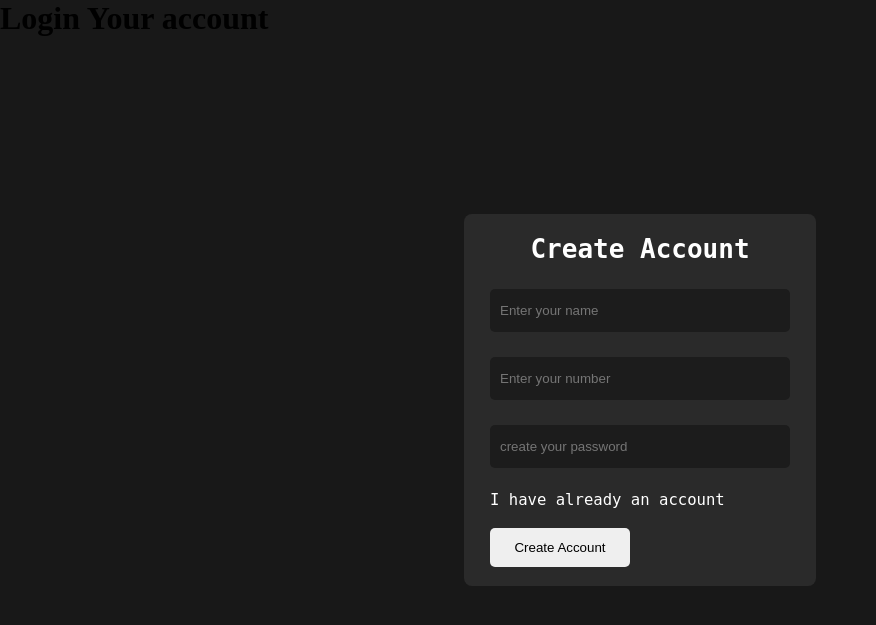
After one commit to codingMaster-13/python, a Flask app: template TodoList/templates/signup.html in a window 1280 px wide. The commit adds this page. Shown: the top 625 px of the page, without its empty margins (0-876 px from the left). Run offline with Flask 3, Linux system fonts and the light colour scheme; the template is opened without the code that fills it, so the values that code supplies are empty.

Commit message:
intial file

```diff
--- a/TodoList/main.py
+++ b/TodoList/main.py
@@ -1,9 +1,13 @@
-from flask import Flask, render_template
+from flask import Flask, render_template, request
 app = Flask(__name__)
 
 @app.route('/', methods=['GET', 'POST'])
-def index_roue():
-    return render_template('index.html')
+def index_route():
+    if request.method == 'POST':
+        print('post request is send')
+        return render_template("TodoList.html", user_img=request.form.get('username', 'undefined'))
+    else:
+        return render_template('index.html')
 
 if __name__=="__main__":
     app.run(debug=True)
--- a/TodoList/static/style.css
+++ b/TodoList/static/style.css
@@ -8,7 +8,7 @@ body {
     background: #181818;
 }
 
-.account {
+.account .create-account-form {
     background: #2a2a2a;
     border-radius: 8px;
     color: white;
@@ -23,19 +23,19 @@ body {
     gap: 10px;
 }
 
-.account h1 {
+.account .create-account-form h1 {
     margin-bottom: 15px;
     text-align: center;
 }
 
-.account form {
+.account .create-account-form form {
     display: flex;
     flex-direction: column;
     gap: 5px;
 
 }
 
-.account form input {
+.account .create-account-form form input {
     padding: 14px 10px;
     border-radius: 5px;
     background: #1c1c1c;
@@ -44,21 +44,21 @@ body {
     width: 300px;
 }
 
-.account .button {
+.account .create-account-form .button {
     display: flex;
     flex-direction: column;
     gap: 2px;
     margin-top: -2px;
 }
-.account .button span{
+.account .create-account-form .button span{
     color: white;
     font-size: 1.2em;
     cursor: pointer;
 }
-.account .button span:hover{
+.account .create-account-form .button span:hover{
     text-decoration: underline;
 }
-.account .button button{
+.account .create-account-form .button button{
     width: 140px;
     padding: 12px;
     border-radius: 5px;
--- /dev/null
+++ b/TodoList/templates/signup.html
@@ -0,0 +1,36 @@
+<!DOCTYPE html>
+<html lang="en">
+<head>
+    <meta charset="UTF-8">
+    <meta name="viewport" content="width=device-width, initial-scale=1.0">
+    <title>TodoList</title>
+    <link rel="stylesheet" href="{{url_for('static', filename='style.css')}}">
+</head>
+<body>
+    <div class="account">
+        <div class="create-account-form">
+            <h1>Create Account</h1>
+            <form action="/" method="post">
+                <input type="text" placeholder="Enter your name" name="username">
+                <br>
+                <input type="number" placeholder="Enter your number" name="number">
+                <br>
+                <input type="password" placeholder="create your password" name="password">
+                <br>
+                <div class="button">
+                    <span>I have already an account</span>
+                    <br>
+                    <button>Create Account</button>
+                </div>
+            </form>
+        </div>
+        <div class="signin-account-form">
+            <h1>Login Your account</h1>
+            <form action="/" class="login" method="post">
+
+            </form>
+        </div>
+    </div>
+    <script src="{{url_for('static', filename='script.js')}}"></script>
+</body>
+</html>
```
Also changed, not shown: TodoList/templates/index.html (deleted, +0 -28 lines), TodoList/templates/signin.html (added, +15 -0 lines).
